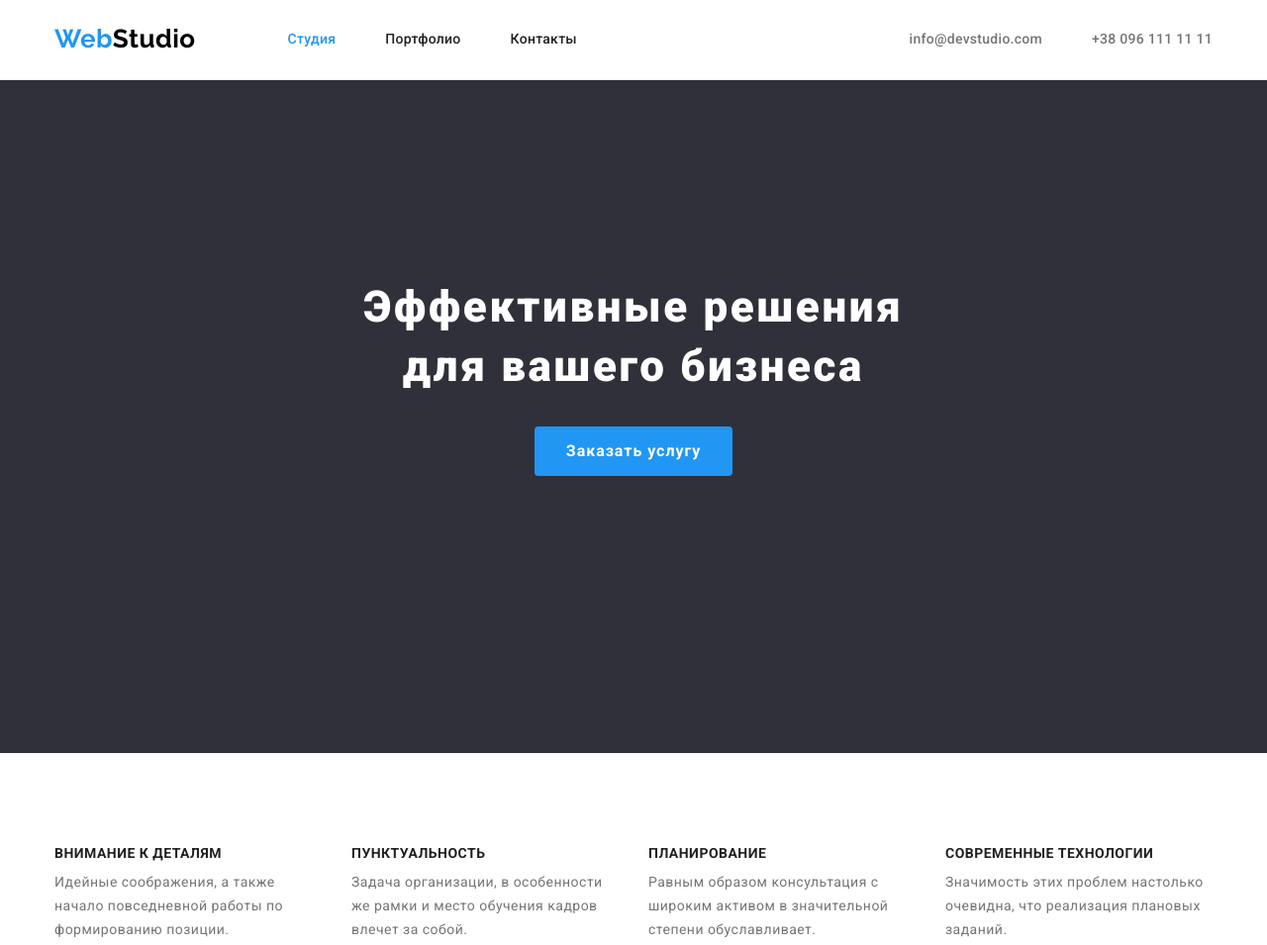
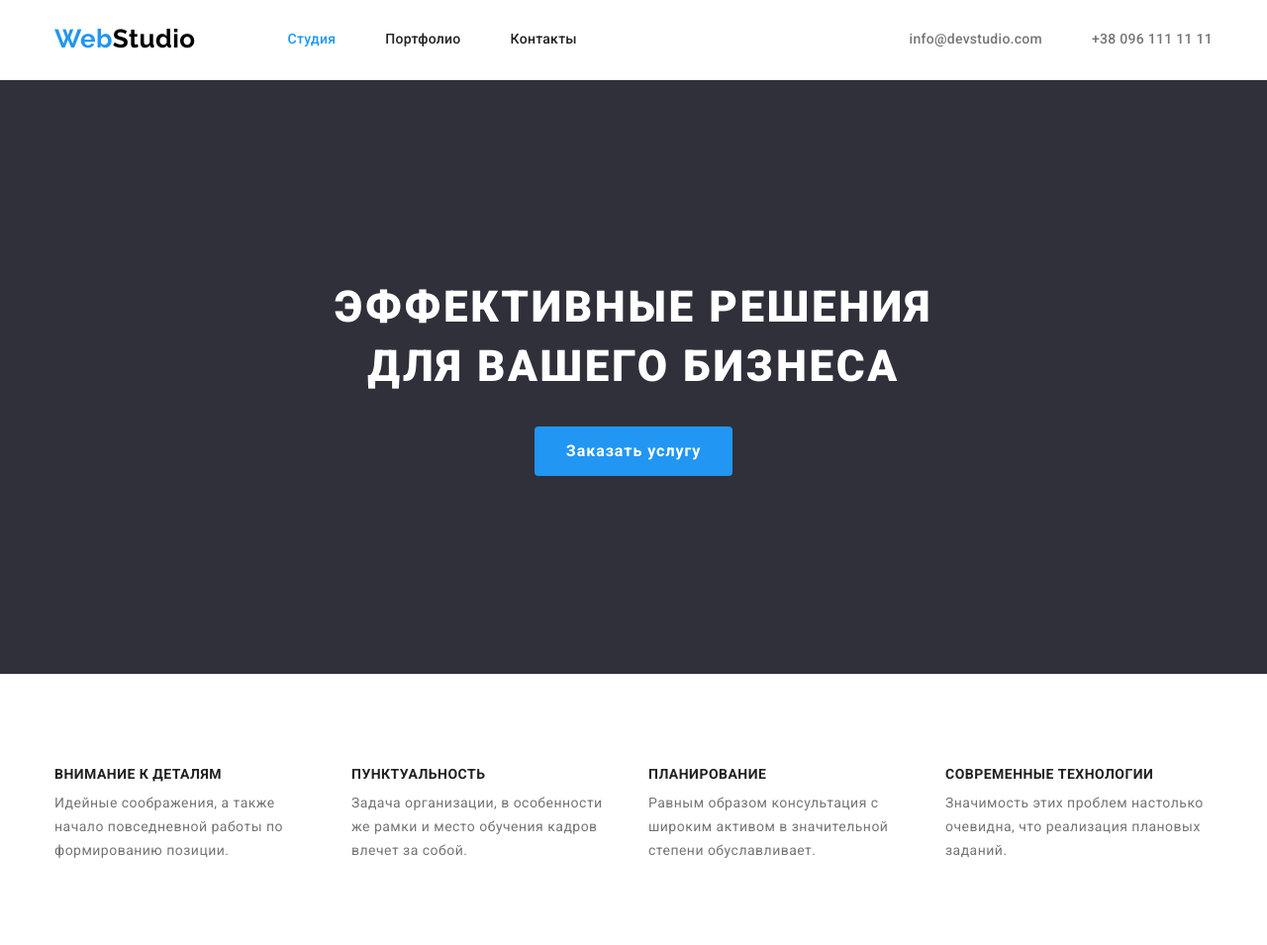
Before and after one commit to Mrichk0/goit-markup-hw-03, a plain HTML site: page index.html in a window 1280 px wide. Shown: the top 955 px of the page at 99% size. Drawn offline with nearby package versions, Linux system fonts and the light colour scheme.

Commit message:
done hw3

```diff
--- a/css/style.css
+++ b/css/style.css
@@ -134,14 +134,15 @@ ol {
   text-align: center;
 
   padding-top: 200px;
-  padding-bottom: 280px;
+  padding-bottom: 200px;
 }
 .hero-title {
   color: var(--accent-text-color);
 
   min-width: 696px;
+  margin-bottom: 30px;
 
-  margin-bottom: 30px;
+  text-transform: uppercase;
   font-weight: 900;
   font-size: 44px;
   line-height: 1.36;
@@ -198,6 +199,9 @@ ol {
 }
 /* переваги */
 
+.section-bottom {
+  padding-bottom: 0;
+}
 .feature-list {
   width: 1170;
   display: flex;
@@ -220,7 +224,6 @@ ol {
   line-height: 1.14;
 }
 .taitle {
-  margin-right: 30px;
   color: var(--title-text-color);
   margin-bottom: 10px;
 
@@ -267,6 +270,8 @@ ol {
 }
 .team-box {
   text-align: center;
+  padding-top: 30px;
+  padding-bottom: 30px;
 }
 .team-element {
   width: calc((100% - 90) / 4);
@@ -337,8 +342,6 @@ ol {
 /* pictures */
 .name-pictures {
   margin-bottom: 4px;
-  padding-top: 20px;
-  padding-left: 24px;
 
   color: var(--title-text-color);
   font-weight: 500;
@@ -348,8 +351,6 @@ ol {
 .pictures-paragaph {
   font-size: 16px;
   line-height: 1.87;
-  padding-bottom: 20px;
-  padding-left: 24px;
 }
 /*MAIN-------CONTEINER*/
 .central-blok {
@@ -368,6 +369,10 @@ ol {
   flex-wrap: wrap;
 }
 .pictures-border {
+  padding-top: 20px;
+  padding-left: 24px;
+  padding-bottom: 20px;
+
   border-right: 1px solid #ececec;
   border-bottom: 1px solid #ececec;
   border-left: 1px solid #ececec;
--- a/index.html
+++ b/index.html
@@ -41,7 +41,7 @@
             </div>
         </section>
         <!--переваги-->
-        <section  class="section">
+        <section  class="section section-bottom">
             <div class="container">
                 <h2 class="visually-hidden">Преимущество</h2>
             <ul class="feature-list list">
```
Also changed, not shown: 1 other file.
